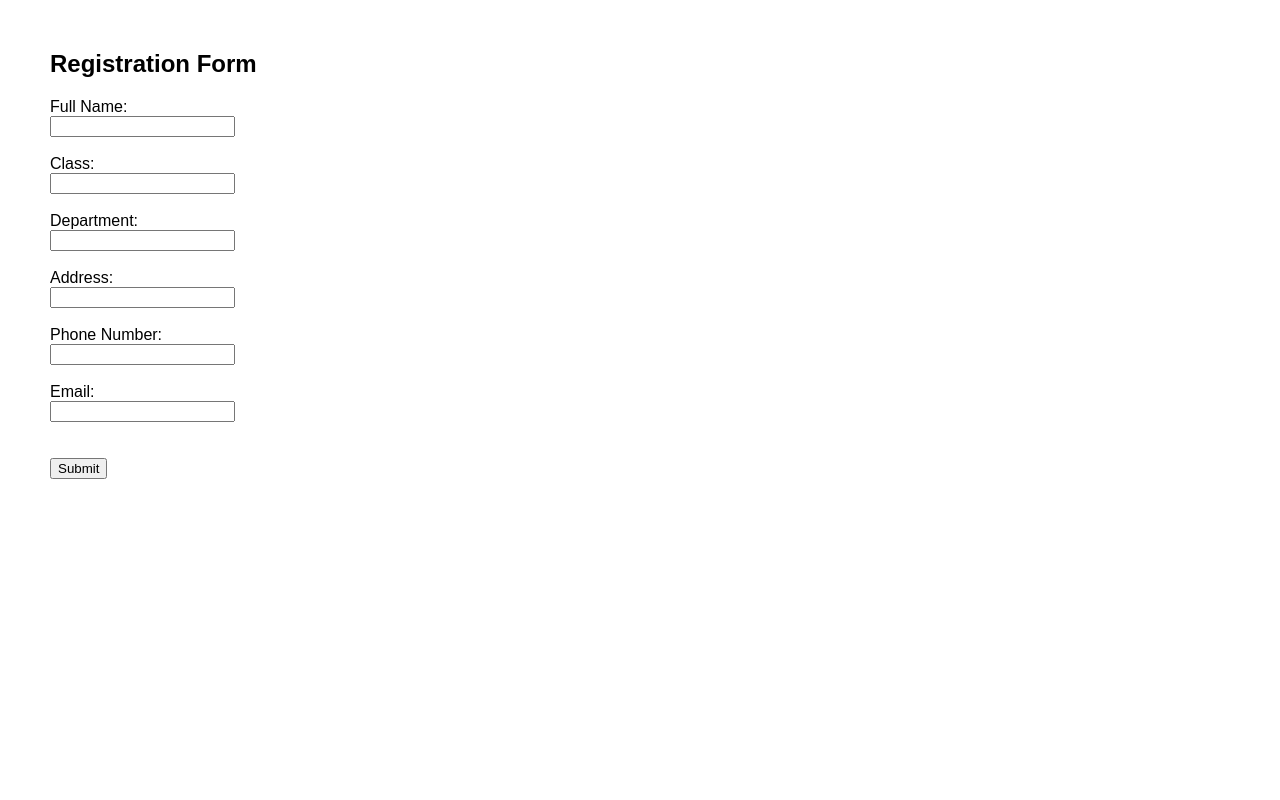
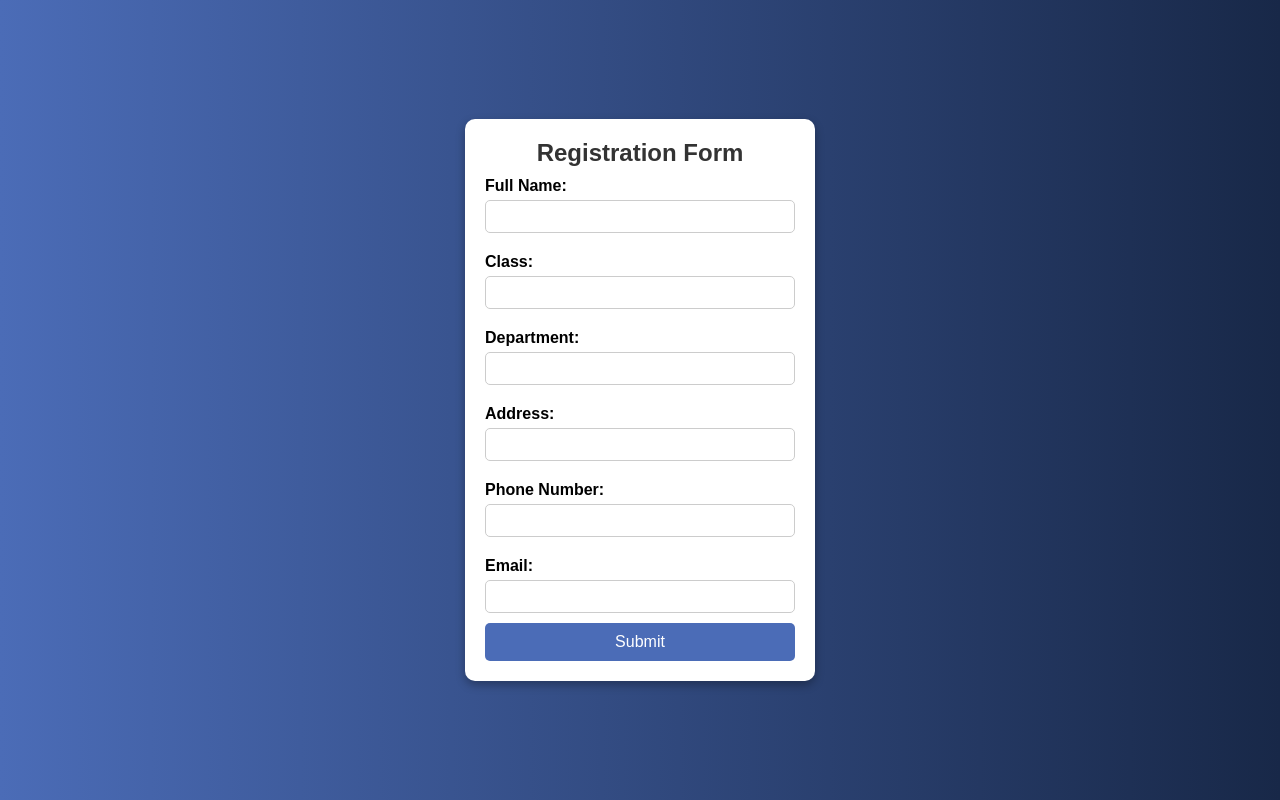
Before and after one commit to Onkar3333/JS-Registration, a plain HTML site: page reg.html in a window 1280 px wide. Drawn offline with Linux system fonts and the light colour scheme.

Commit message:
Update reg.html

```diff
--- a/reg.html
+++ b/reg.html
@@ -3,43 +3,104 @@
 <head>
     <meta charset="UTF-8">
     <meta name="viewport" content="width=device-width, initial-scale=1.0">
-    <title>Form Validation</title>
+    <title>Stylish Form Validation</title>
     <style>
-        body { font-family: Arial, sans-serif; margin: 50px; }
-        .error { color: red; font-size: 14px; }
+        * {
+            margin: 0;
+            padding: 0;
+            box-sizing: border-box;
+            font-family: 'Arial', sans-serif;
+        }
+        body {
+            background: linear-gradient(to right, #4b6cb7, #182848);
+            display: flex;
+            justify-content: center;
+            align-items: center;
+            height: 100vh;
+        }
+        .container {
+            background: #fff;
+            padding: 20px;
+            border-radius: 10px;
+            box-shadow: 0px 4px 10px rgba(0, 0, 0, 0.3);
+            width: 350px;
+        }
+        h2 {
+            text-align: center;
+            color: #333;
+        }
+        label {
+            font-weight: bold;
+            display: block;
+            margin: 10px 0 5px;
+        }
+        input {
+            width: 100%;
+            padding: 8px;
+            margin-bottom: 10px;
+            border: 1px solid #ccc;
+            border-radius: 5px;
+            transition: 0.3s;
+        }
+        input:focus {
+            border-color: #4b6cb7;
+            outline: none;
+            box-shadow: 0px 0px 5px rgba(75, 108, 183, 0.5);
+        }
+        .error {
+            color: red;
+            font-size: 13px;
+            margin-top: -8px;
+            margin-bottom: 10px;
+        }
+        .btn {
+            width: 100%;
+            padding: 10px;
+            background: #4b6cb7;
+            border: none;
+            color: white;
+            font-size: 16px;
+            cursor: pointer;
+            border-radius: 5px;
+            transition: 0.3s;
+        }
+        .btn:hover {
+            background: #3a56a0;
+        }
     </style>
 </head>
 <body>
 
-    <h2>Registration Form</h2>
-    <form onsubmit="return validateForm()">
-        <label>Full Name:</label><br>
-        <input type="text" id="name"><br>
-        <span class="error" id="nameError"></span><br>
+    <div class="container">
+        <h2>Registration Form</h2>
+        <form onsubmit="return validateForm()">
+            <label>Full Name:</label>
+            <input type="text" id="name">
+            <span class="error" id="nameError"></span>
 
-        <label>Class:</label><br>
-        <input type="text" id="class"><br>
-        <span class="error" id="classError"></span><br>
+            <label>Class:</label>
+            <input type="text" id="class">
+            <span class="error" id="classError"></span>
 
-        <label>Department:</label><br>
-        <input type="text" id="department"><br>
-        <span class="error" id="deptError"></span><br>
+            <label>Department:</label>
+            <input type="text" id="department">
+            <span class="error" id="deptError"></span>
 
-        <label>Address:</label><br>
-        <input type="text" id="address"><br>
-        <span class="error" id="addressError"></span><br>
+            <label>Address:</label>
+            <input type="text" id="address">
+            <span class="error" id="addressError"></span>
 
-        <label>Phone Number:</label><br>
-        <input type="text" id="phone"><br>
-        <span class="error" id="phoneError"></span><br>
+            <label>Phone Number:</label>
+            <input type="text" id="phone">
+            <span class="error" id="phoneError"></span>
 
-        <label>Email:</label><br>
-        <input type="text" id="email"><br>
-        <span class="error" id="emailError"></span><br>
+            <label>Email:</label>
+            <input type="text" id="email">
+            <span class="error" id="emailError"></span>
 
-        <br>
-        <button type="submit">Submit</button>
-    </form>
+            <button type="submit" class="btn">Submit</button>
+        </form>
+    </div>
 
     <script>
         function validateForm() {
@@ -49,27 +110,27 @@
             document.querySelectorAll('.error').forEach(el => el.innerText = "");
 
             // Get input values
-            let name = document.getElementById("name").value;
-            let cls = document.getElementById("class").value;
-            let department = document.getElementById("department").value;
-            let address = document.getElementById("address").value;
-            let phone = document.getElementById("phone").value;
-            let email = document.getElementById("email").value;
+            let name = document.getElementById("name").value.trim();
+            let cls = document.getElementById("class").value.trim();
+            let department = document.getElementById("department").value.trim();
+            let address = document.getElementById("address").value.trim();
+            let phone = document.getElementById("phone").value.trim();
+            let email = document.getElementById("email").value.trim();
 
             // Validation logic
-            if (name.trim() === "") {
+            if (name === "") {
                 document.getElementById("nameError").innerText = "Full name is required.";
                 isValid = false;
             }
-            if (cls.trim() === "") {
+            if (cls === "") {
                 document.getElementById("classError").innerText = "Class is required.";
                 isValid = false;
             }
-            if (department.trim() === "") {
+            if (department === "") {
                 document.getElementById("deptError").innerText = "Department is required.";
                 isValid = false;
             }
-            if (address.trim() === "") {
+            if (address === "") {
                 document.getElementById("addressError").innerText = "Address is required.";
                 isValid = false;
             }
```
